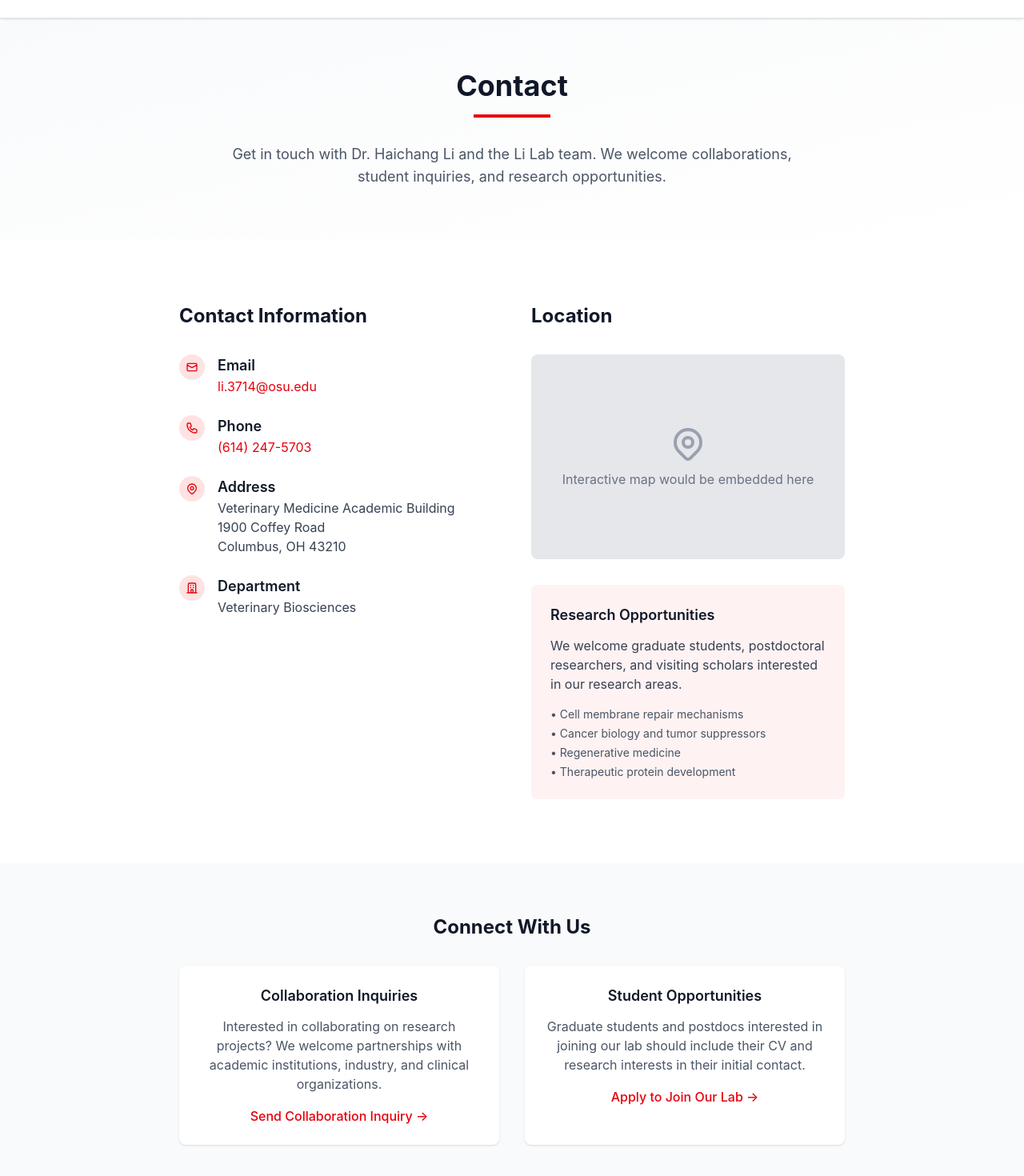
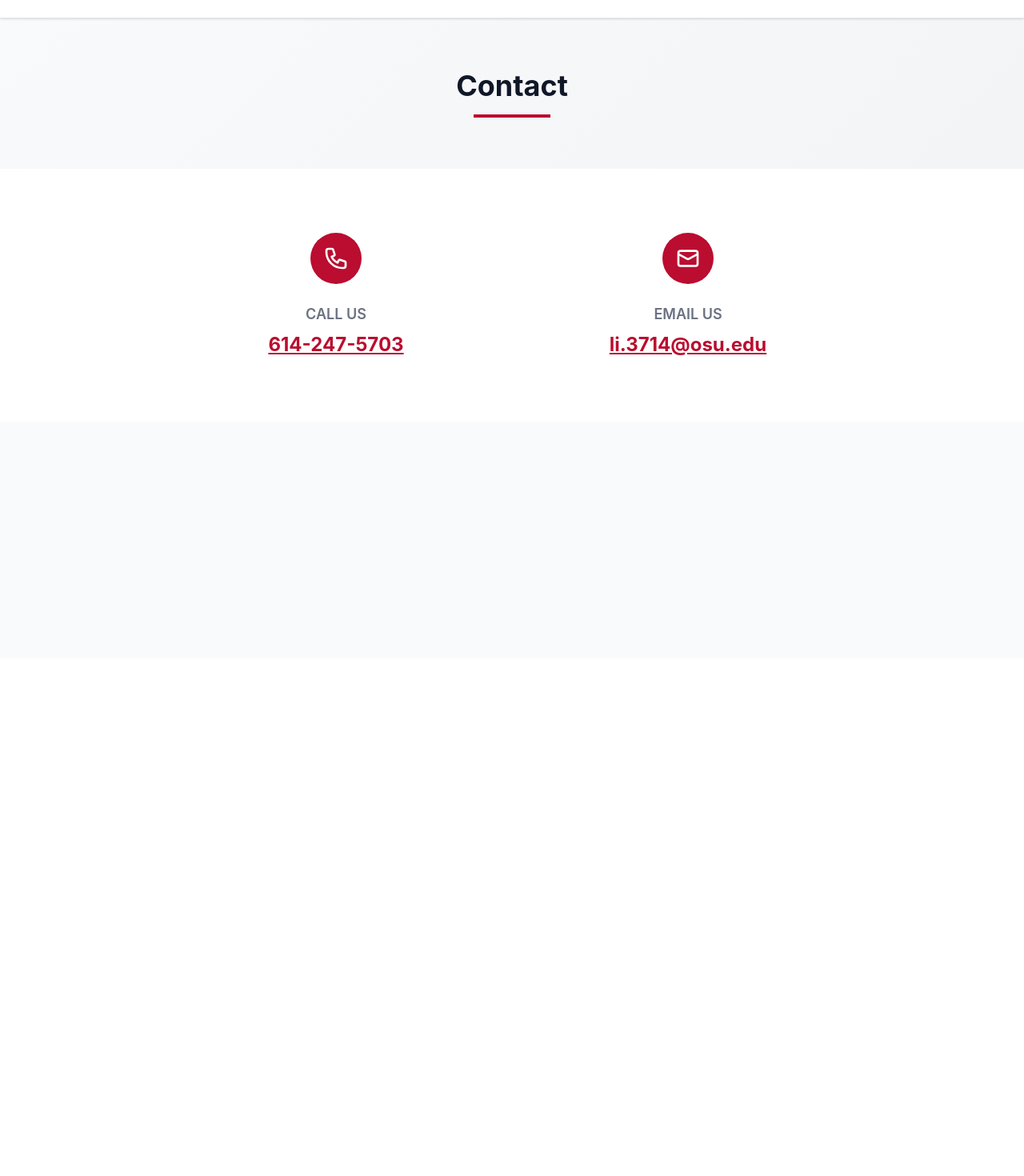
Before and after one commit to lifrank1/haichanglilab.com, a Next.js app: page /contact in a window 1280 px wide. Shown: the part 166-1636 px from the top of the page at 80% size. After the commit the page ends 989 px from the top, so only its background shows below. Built offline with nearby package versions, Linux system fonts and the light colour scheme.

Commit message:
contact rehaul

```diff
--- a/app/contact/page.tsx
+++ b/app/contact/page.tsx
@@ -2,167 +2,51 @@ export default function Contact() {
   return (
     <div className="bg-white">
       {/* Header */}
-      <section className="bg-gradient-to-br from-gray-50 to-white py-16">
+      <section className="bg-subtle-gradient py-16">
         <div className="max-w-7xl mx-auto px-4 sm:px-6 lg:px-8">
           <div className="text-center">
             <h1 className="text-4xl font-bold text-gray-900 mb-4">Contact</h1>
-            <div className="w-24 h-1 bg-red-600 mx-auto mb-8"></div>
-            <p className="text-lg text-gray-600 max-w-3xl mx-auto">
-              Get in touch with Dr. Haichang Li and the Li Lab team.
-              We welcome collaborations, student inquiries, and research opportunities.
-            </p>
+            <div className="w-24 h-1 mx-auto" style={{ backgroundColor: '#ba0d2f' }}></div>
           </div>
         </div>
       </section>
 
-      {/* Contact Information */}
+      {/* Simple Contact Information */}
       <section className="py-20 bg-white">
         <div className="max-w-4xl mx-auto px-4 sm:px-6 lg:px-8">
-          <div className="grid grid-cols-1 lg:grid-cols-2 gap-12">
-            {/* Contact Details */}
-            <div>
-              <h2 className="text-2xl font-bold text-gray-900 mb-8">Contact Information</h2>
-
-              <div className="space-y-6">
-                <div className="flex items-start">
-                  <div className="flex-shrink-0">
-                    <div className="w-8 h-8 bg-red-100 rounded-full flex items-center justify-center">
-                      <svg className="w-4 h-4 text-red-600" fill="none" stroke="currentColor" viewBox="0 0 24 24">
-                        <path strokeLinecap="round" strokeLinejoin="round" strokeWidth={2} d="M3 8l7.89 4.26a2 2 0 002.22 0L21 8M5 19h14a2 2 0 002-2V7a2 2 0 00-2-2H5a2 2 0 00-2 2v10a2 2 0 002 2z" />
-                      </svg>
-                    </div>
-                  </div>
-                  <div className="ml-4">
-                    <h3 className="text-lg font-semibold text-gray-900">Email</h3>
-                    <a
-                      href="mailto:li.3714@osu.edu"
-                      className="text-red-600 hover:text-red-800 transition-colors"
-                    >
-                      li.3714@osu.edu
-                    </a>
-                  </div>
-                </div>
-
-                <div className="flex items-start">
-                  <div className="flex-shrink-0">
-                    <div className="w-8 h-8 bg-red-100 rounded-full flex items-center justify-center">
-                      <svg className="w-4 h-4 text-red-600" fill="none" stroke="currentColor" viewBox="0 0 24 24">
-                        <path strokeLinecap="round" strokeLinejoin="round" strokeWidth={2} d="M3 5a2 2 0 012-2h3.28a1 1 0 01.948.684l1.498 4.493a1 1 0 01-.502 1.21l-2.257 1.13a11.042 11.042 0 005.516 5.516l1.13-2.257a1 1 0 011.21-.502l4.493 1.498a1 1 0 01.684.949V19a2 2 0 01-2 2h-1C9.716 21 3 14.284 3 6V5z" />
-                      </svg>
-                    </div>
-                  </div>
-                  <div className="ml-4">
-                    <h3 className="text-lg font-semibold text-gray-900">Phone</h3>
-                    <a
-                      href="tel:+16142475703"
-                      className="text-red-600 hover:text-red-800 transition-colors"
-                    >
-                      (614) 247-5703
-                    </a>
-                  </div>
-                </div>
-
-                <div className="flex items-start">
-                  <div className="flex-shrink-0">
-                    <div className="w-8 h-8 bg-red-100 rounded-full flex items-center justify-center">
-                      <svg className="w-4 h-4 text-red-600" fill="none" stroke="currentColor" viewBox="0 0 24 24">
-                        <path strokeLinecap="round" strokeLinejoin="round" strokeWidth={2} d="M17.657 16.657L13.414 20.9a1.998 1.998 0 01-2.827 0l-4.244-4.243a8 8 0 1111.314 0z" />
-                        <path strokeLinecap="round" strokeLinejoin="round" strokeWidth={2} d="M15 11a3 3 0 11-6 0 3 3 0 016 0z" />
-                      </svg>
-                    </div>
-                  </div>
-                  <div className="ml-4">
-                    <h3 className="text-lg font-semibold text-gray-900">Address</h3>
-                    <div className="text-gray-700">
-                      <p>Veterinary Medicine Academic Building</p>
-                      <p>1900 Coffey Road</p>
-                      <p>Columbus, OH 43210</p>
-                    </div>
-                  </div>
-                </div>
-
-                <div className="flex items-start">
-                  <div className="flex-shrink-0">
-                    <div className="w-8 h-8 bg-red-100 rounded-full flex items-center justify-center">
-                      <svg className="w-4 h-4 text-red-600" fill="none" stroke="currentColor" viewBox="0 0 24 24">
-                        <path strokeLinecap="round" strokeLinejoin="round" strokeWidth={2} d="M19 21V5a2 2 0 00-2-2H7a2 2 0 00-2 2v16m14 0h2m-2 0h-5m-9 0H3m2 0h5M9 7h1m-1 4h1m4-4h1m-1 4h1m-5 10v-5a1 1 0 011-1h2a1 1 0 011 1v5m-4 0h4" />
-                      </svg>
-                    </div>
-                  </div>
-                  <div className="ml-4">
-                    <h3 className="text-lg font-semibold text-gray-900">Department</h3>
-                    <p className="text-gray-700">Veterinary Biosciences</p>
-                  </div>
-                </div>
+          <div className="grid grid-cols-1 md:grid-cols-2 gap-12">
+            {/* Phone Contact */}
+            <div className="text-center">
+              <div className="w-16 h-16 mx-auto mb-6 rounded-full flex items-center justify-center" style={{ backgroundColor: '#ba0d2f' }}>
+                <svg className="w-8 h-8 text-white" fill="none" stroke="currentColor" viewBox="0 0 24 24">
+                  <path strokeLinecap="round" strokeLinejoin="round" strokeWidth={2} d="M3 5a2 2 0 012-2h3.28a1 1 0 01.948.684l1.498 4.493a1 1 0 01-.502 1.21l-2.257 1.13a11.042 11.042 0 005.516 5.516l1.13-2.257a1 1 0 011.21-.502l4.493 1.498a1 1 0 01.684.949V19a2 2 0 01-2 2h-1C9.716 21 3 14.284 3 6V5z" />
+                </svg>
               </div>
+              <h3 className="text-lg font-semibold text-gray-500 mb-2">CALL US</h3>
+              <a
+                href="tel:+16142475703"
+                className="text-2xl font-bold underline transition-colors duration-300"
+                style={{ color: '#ba0d2f' }}
+              >
+                614-247-5703
+              </a>
             </div>
 
-            {/* Map and Additional Info */}
-            <div>
-              <h2 className="text-2xl font-bold text-gray-900 mb-8">Location</h2>
-
-              {/* Map placeholder */}
-              <div className="bg-gray-200 rounded-lg h-64 mb-8 flex items-center justify-center">
-                <div className="text-center">
-                  <svg className="w-12 h-12 text-gray-400 mx-auto mb-2" fill="none" stroke="currentColor" viewBox="0 0 24 24">
-                    <path strokeLinecap="round" strokeLinejoin="round" strokeWidth={2} d="M17.657 16.657L13.414 20.9a1.998 1.998 0 01-2.827 0l-4.244-4.243a8 8 0 1111.314 0z" />
-                    <path strokeLinecap="round" strokeLinejoin="round" strokeWidth={2} d="M15 11a3 3 0 11-6 0 3 3 0 016 0z" />
-                  </svg>
-                  <p className="text-gray-500">Interactive map would be embedded here</p>
-                </div>
+            {/* Email Contact */}
+            <div className="text-center">
+              <div className="w-16 h-16 mx-auto mb-6 rounded-full flex items-center justify-center" style={{ backgroundColor: '#ba0d2f' }}>
+                <svg className="w-8 h-8 text-white" fill="none" stroke="currentColor" viewBox="0 0 24 24">
+                  <path strokeLinecap="round" strokeLinejoin="round" strokeWidth={2} d="M3 8l7.89 4.26a2 2 0 002.22 0L21 8M5 19h14a2 2 0 002-2V7a2 2 0 00-2-2H5a2 2 0 00-2 2v10a2 2 0 002 2z" />
+                </svg>
               </div>
-
-              <div className="bg-red-50 rounded-lg p-6">
-                <h3 className="text-lg font-semibold text-gray-900 mb-3">Research Opportunities</h3>
-                <p className="text-gray-700 mb-4">
-                  We welcome graduate students, postdoctoral researchers, and visiting scholars
-                  interested in our research areas.
-                </p>
-                <ul className="text-sm text-gray-600 space-y-1">
-                  <li>• Cell membrane repair mechanisms</li>
-                  <li>• Cancer biology and tumor suppressors</li>
-                  <li>• Regenerative medicine</li>
-                  <li>• Therapeutic protein development</li>
-                </ul>
-              </div>
-            </div>
-          </div>
-        </div>
-      </section>
-
-      {/* Additional Information */}
-      <section className="py-16 bg-gray-50">
-        <div className="max-w-4xl mx-auto px-4 sm:px-6 lg:px-8">
-          <div className="text-center">
-            <h2 className="text-2xl font-bold text-gray-900 mb-8">Connect With Us</h2>
-            <div className="grid grid-cols-1 md:grid-cols-2 gap-8">
-              <div className="bg-white rounded-lg p-6 shadow-sm">
-                <h3 className="text-lg font-semibold text-gray-900 mb-3">Collaboration Inquiries</h3>
-                <p className="text-gray-600 mb-4">
-                  Interested in collaborating on research projects? We welcome partnerships
-                  with academic institutions, industry, and clinical organizations.
-                </p>
-                <a
-                  href="mailto:li.3714@osu.edu?subject=Collaboration Inquiry"
-                  className="text-red-600 hover:text-red-800 font-medium"
-                >
-                  Send Collaboration Inquiry →
-                </a>
-              </div>
-
-              <div className="bg-white rounded-lg p-6 shadow-sm">
-                <h3 className="text-lg font-semibold text-gray-900 mb-3">Student Opportunities</h3>
-                <p className="text-gray-600 mb-4">
-                  Graduate students and postdocs interested in joining our lab should
-                  include their CV and research interests in their initial contact.
-                </p>
-                <a
-                  href="mailto:li.3714@osu.edu?subject=Student Opportunity Inquiry"
-                  className="text-red-600 hover:text-red-800 font-medium"
-                >
-                  Apply to Join Our Lab →
-                </a>
-              </div>
+              <h3 className="text-lg font-semibold text-gray-500 mb-2">EMAIL US</h3>
+              <a
+                href="mailto:li.3714@osu.edu"
+                className="text-2xl font-bold underline transition-colors duration-300"
+                style={{ color: '#ba0d2f' }}
+              >
+                li.3714@osu.edu
+              </a>
             </div>
           </div>
         </div>
```
